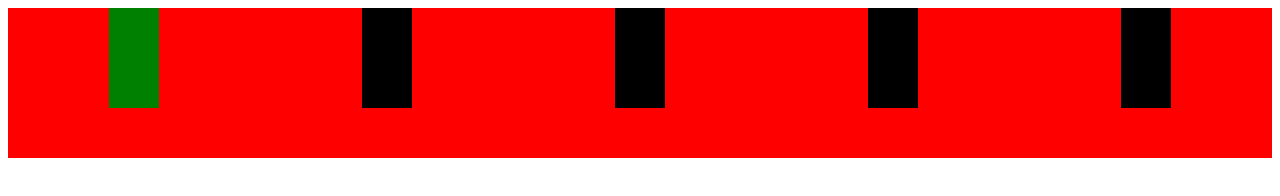
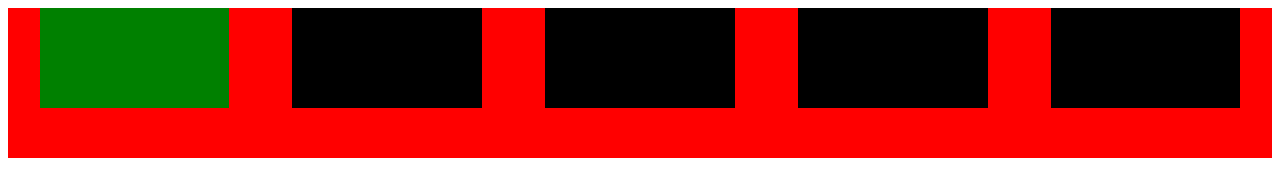
Before and after one commit to visoCoders/hitTheTreeTrunk, a website: page js/test.html in a window 1280 px wide. Drawn offline with nearby package versions, Linux system fonts and the light colour scheme.

Commit message:
add jquery

```diff
--- a/js/test.html
+++ b/js/test.html
@@ -2,49 +2,13 @@
 <html>
   <head>
     <style>
-      div .log1 {
+      div .log {
         height: 100px;
-        width: 50px;
+        width: 15%;
         background-color: #000000;
-        position: absolute;
-        left: 10%;
-        margin-left: -25px;
-      }
-
-      div .log2 {
-        height: 100px;
-        width: 50px;
-        background-color: #000000;
-        position: absolute;
-        left: 30%;
-        margin-left: -25px;
-      }
-
-      div .log3 {
-        height: 100px;
-        width: 50px;
-        background-color: #000000;
-        position: absolute;
-        left: 50%;
-        margin-left: -25px;
-      }
-
-      div .log4 {
-        height: 100px;
-        width: 50px;
-        background-color: #000000;
-        position: absolute;
-        left: 70%;
-        margin-left: -25px;
-      }
-
-      div .log5 {
-        height: 100px;
-        width: 50px;
-        background-color: #000000;
-        position: absolute;
-        left: 90%;
-        margin-left: -25px;
+        float: left;
+        margin-left: 2.5%;
+        margin-right: 2.5%;
       }
 
       .bad {
@@ -55,19 +19,21 @@
       .log-container {
         width: 100%;
         background-color: red;
-        position: relative;
         height: 150px;
       }
     </style>
   </head>
   <body>
     <div class="log-container">
-      <div class="trunk log1 bad"></div>
-      <div class="trunk log2"></div>
-      <div class="trunk log3"></div>
-      <div class="trunk log4"></div>
-      <div class="trunk log5"></div>
+      <div class="row">
+        <div class="trunk log bad"></div>
+        <div class="trunk log"></div>
+        <div class="trunk log"></div>
+        <div class="trunk log"></div>
+        <div class="trunk log"></div>
+      </div>
     </div>
+    <script src="https://ajax.googleapis.com/ajax/libs/jquery/2.2.4/jquery.min.js"></script>
     <script src="tmp_logGenerator.js"></script>
   </body>
 </html>
```
